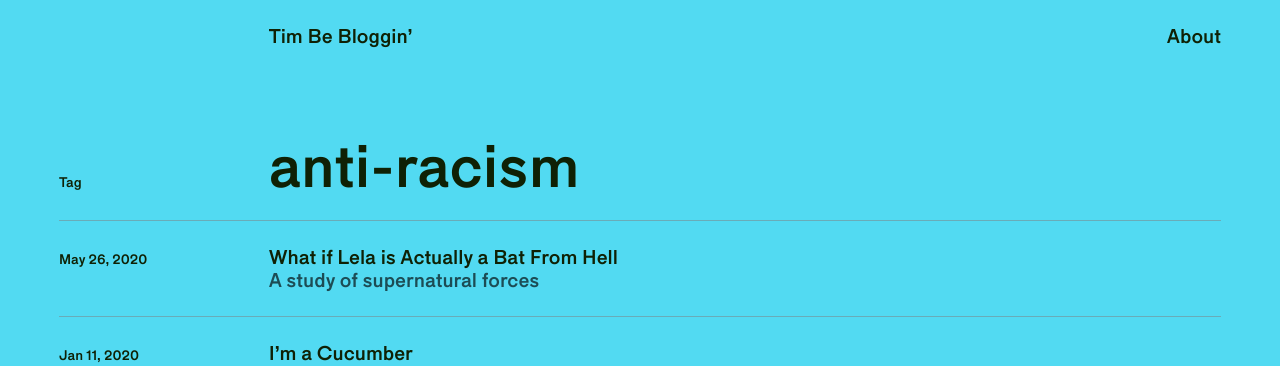
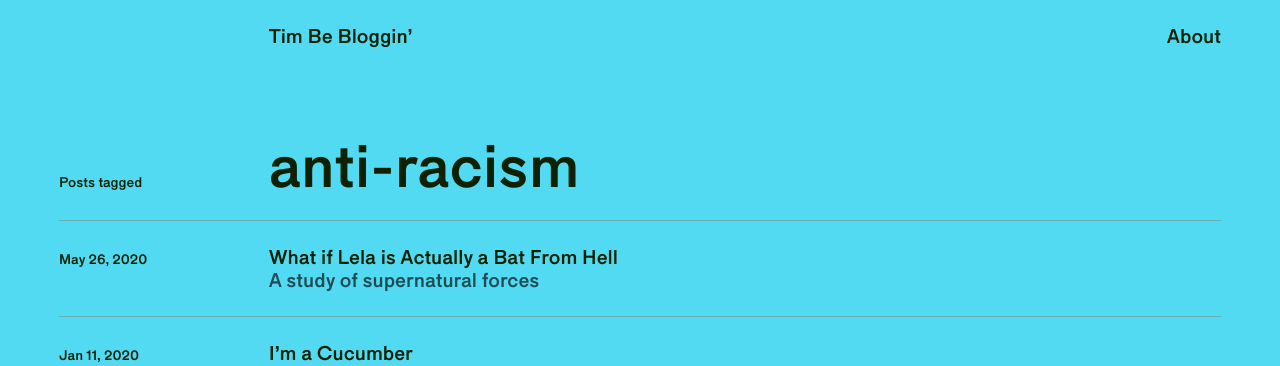
Before and after one commit to timtimtimtimofficial/composition-deduction, a Jekyll site: the page built from tag/anti-racism.md, in a window 1280 px wide. Shown: the top 366 px of the page. Built offline with Jekyll 4.4.1, drawn with Linux system fonts in a browser that asks for light colours.

Commit message:
tag page fix

```diff
--- a/_layouts/tag-page.html
+++ b/_layouts/tag-page.html
@@ -6,7 +6,7 @@ layout: default
 <div class="container-fluid">
   <div class="row mx-1">
     <div class="col-12 col-md-10 offset-md-1 offset-lg-0 col-lg-2 px-0 pt-lg-4 pb-3">
-      <span class="post-date">Tag</span>
+      <span class="post-date">Posts tagged</span>
     </div>
     <div class="col-12 col-md-10 offset-md-1 offset-lg-0 col-lg-8 pl-lg-3 pb-2 pb-lg-2 px-0">
         <div class="post-header">
```
Also changed, not shown: 1 other file.
